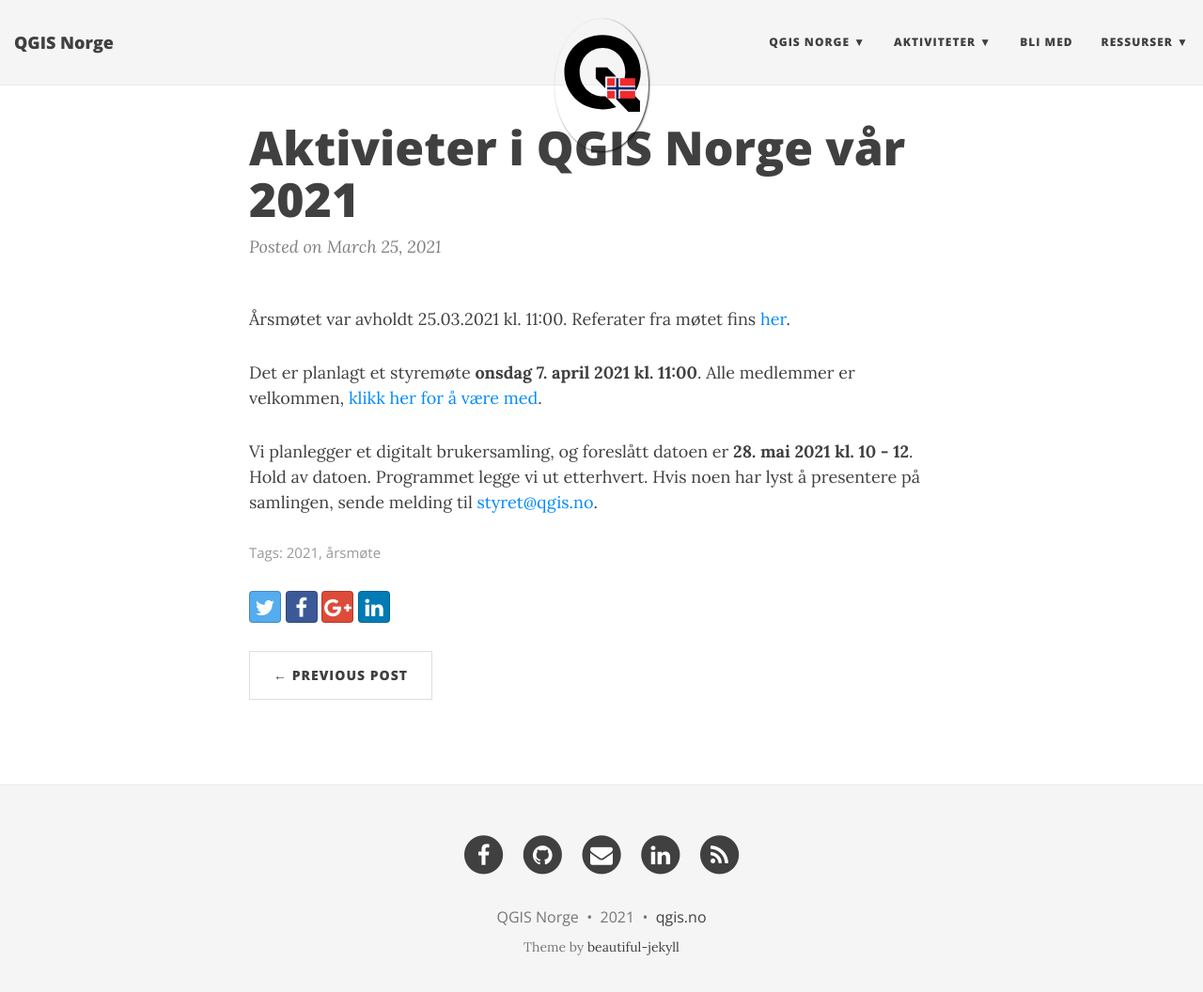
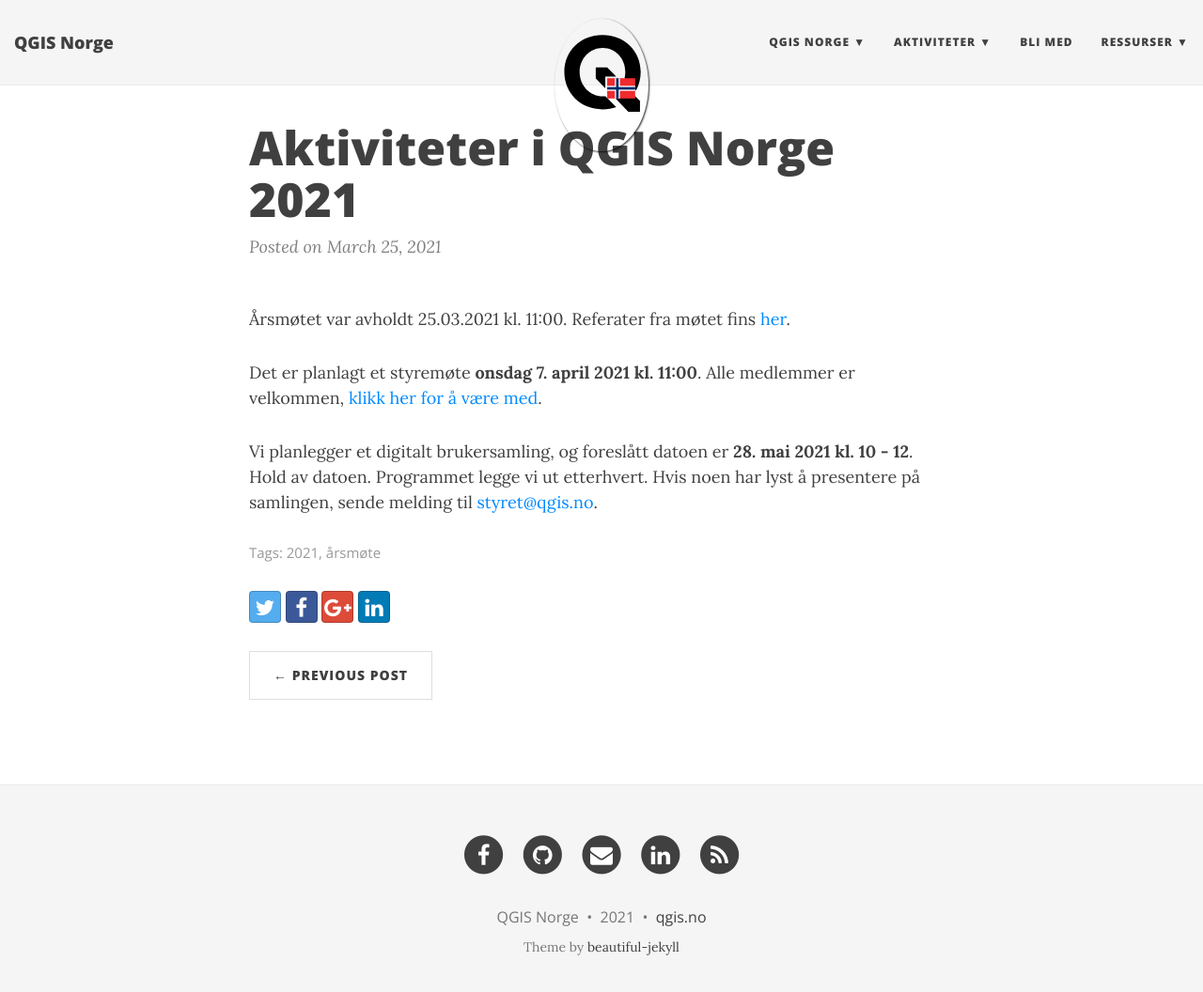
Before and after one commit to qgisnorge/qgisnorge.github.io, a Jekyll site: the page built from _posts/2021-03-25-aktiviteter.md, in a window 1280 px wide and 1069 px high. Shown: the top 1056 px of the window at 94% size. Built offline with Jekyll 4.4.1, drawn with Linux system fonts in a browser that asks for light colours; nearby versions of some CDN libraries; comment, search, counter and statistics services are not loaded.

Commit message:
Update 2021-03-25-aktiviteter.md

```diff
--- a/_posts/2021-03-25-aktiviteter.md
+++ b/_posts/2021-03-25-aktiviteter.md
@@ -1,6 +1,6 @@
 ---
 layout: post
-title: Aktivieter i QGIS Norge vår 2021
+title: Aktiviteter i QGIS Norge 2021
 tags: [2021,årsmøte]
 ---
 
```
